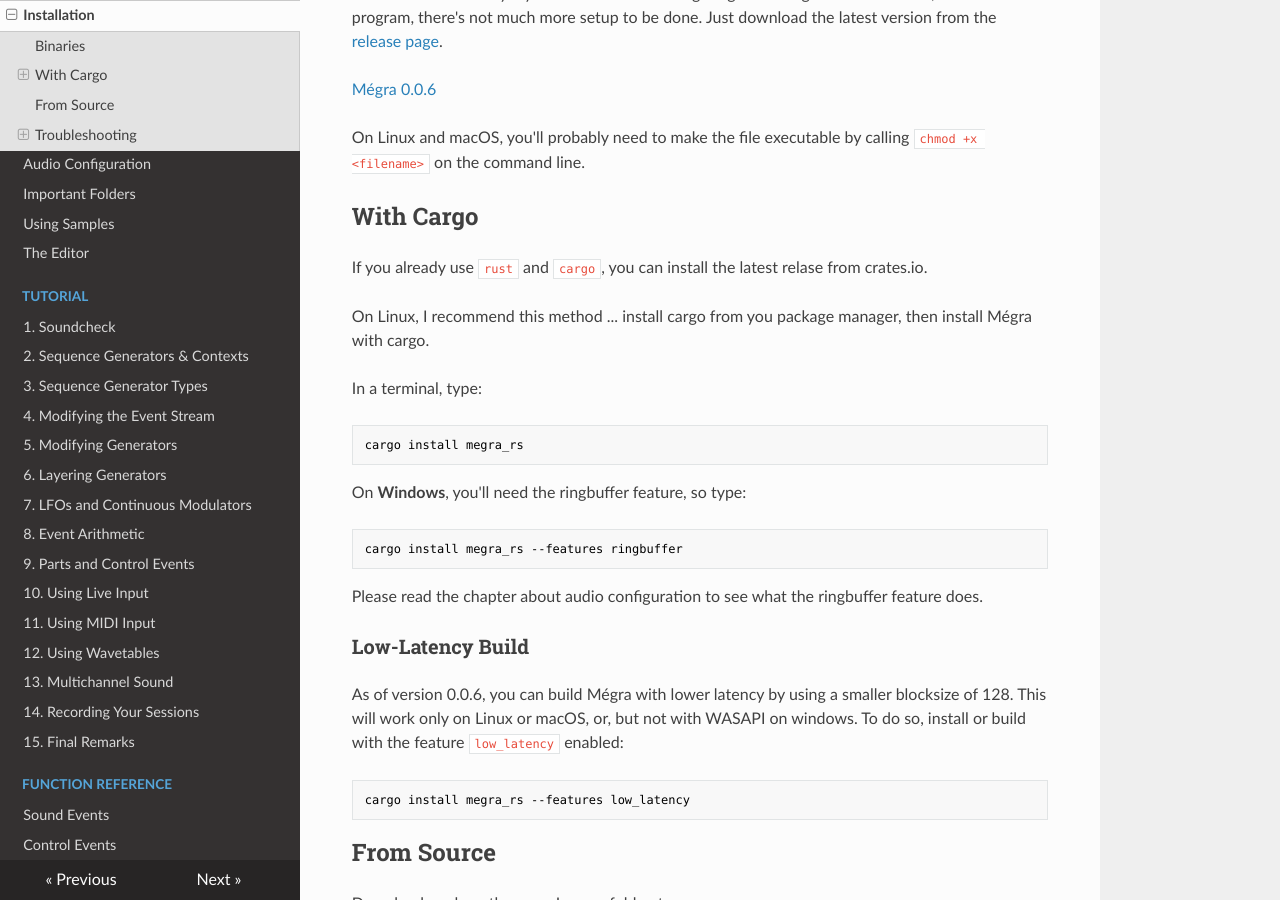
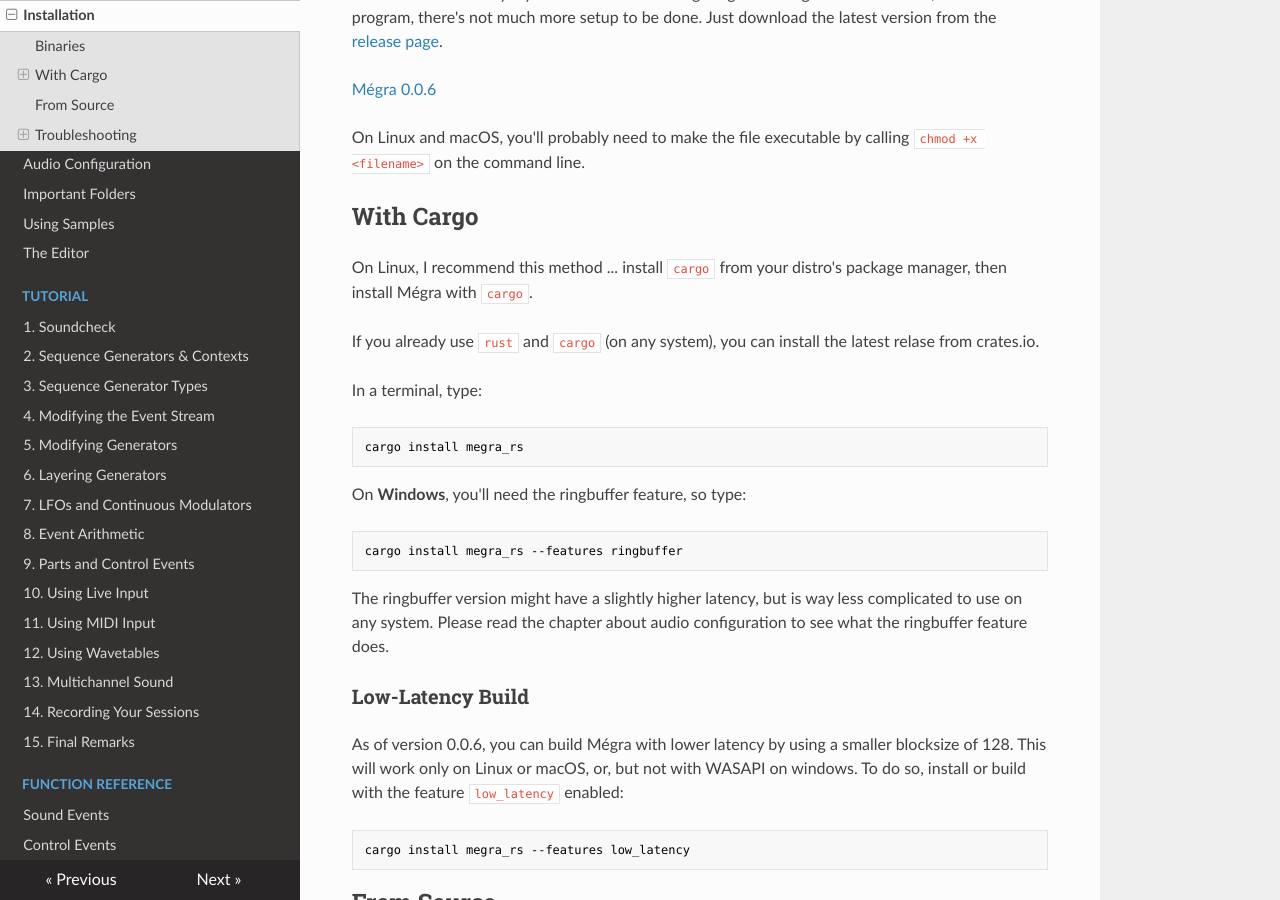
Before and after one commit to the-drunk-coder/megra-doc, an MkDocs documentation site: the page built from docs/installation.md, in a window 1280 px wide and 900 px high, scrolled down 306 px. Built offline with MkDocs 1.6.1, drawn with Linux system fonts in a browser that asks for light colours; nearby versions of some CDN libraries.

Commit message:
installation hint

````diff
--- a/docs/installation.md
+++ b/docs/installation.md
@@ -12,19 +12,21 @@ On Linux and macOS, you'll probably need to make the file executable by calling
 
 ## With Cargo
 
-If you already use `rust` and `cargo`, you can install the latest relase from crates.io.
+On Linux, I recommend this method ... install `cargo` from your distro's package manager, then install Mégra with `cargo`.
 
-On Linux, I recommend this method ... install cargo from you package manager, then install Mégra with cargo.
+If you already use `rust` and `cargo` (on any system), you can install the latest relase from crates.io.
 
 In a terminal, type:
 ```
 cargo install megra_rs
 ```
+
 On **Windows**, you'll need the ringbuffer feature, so type:
 ```bash
 cargo install megra_rs --features ringbuffer
 ```
 
+The ringbuffer version might have a slightly higher latency, but is way less complicated to use on any system.
 Please read the chapter about audio configuration to see what the ringbuffer feature does.
 
 ### Low-Latency Build
````
